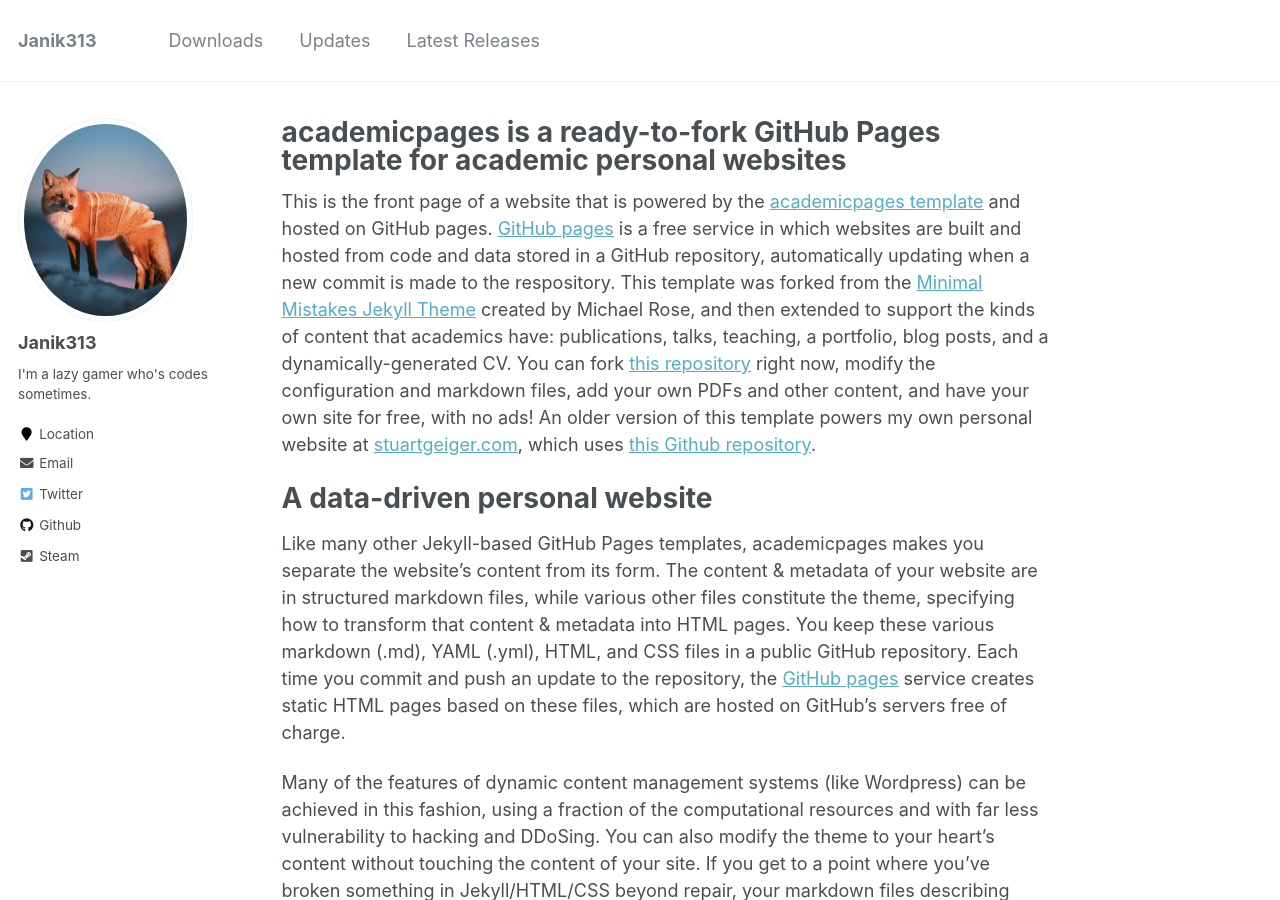
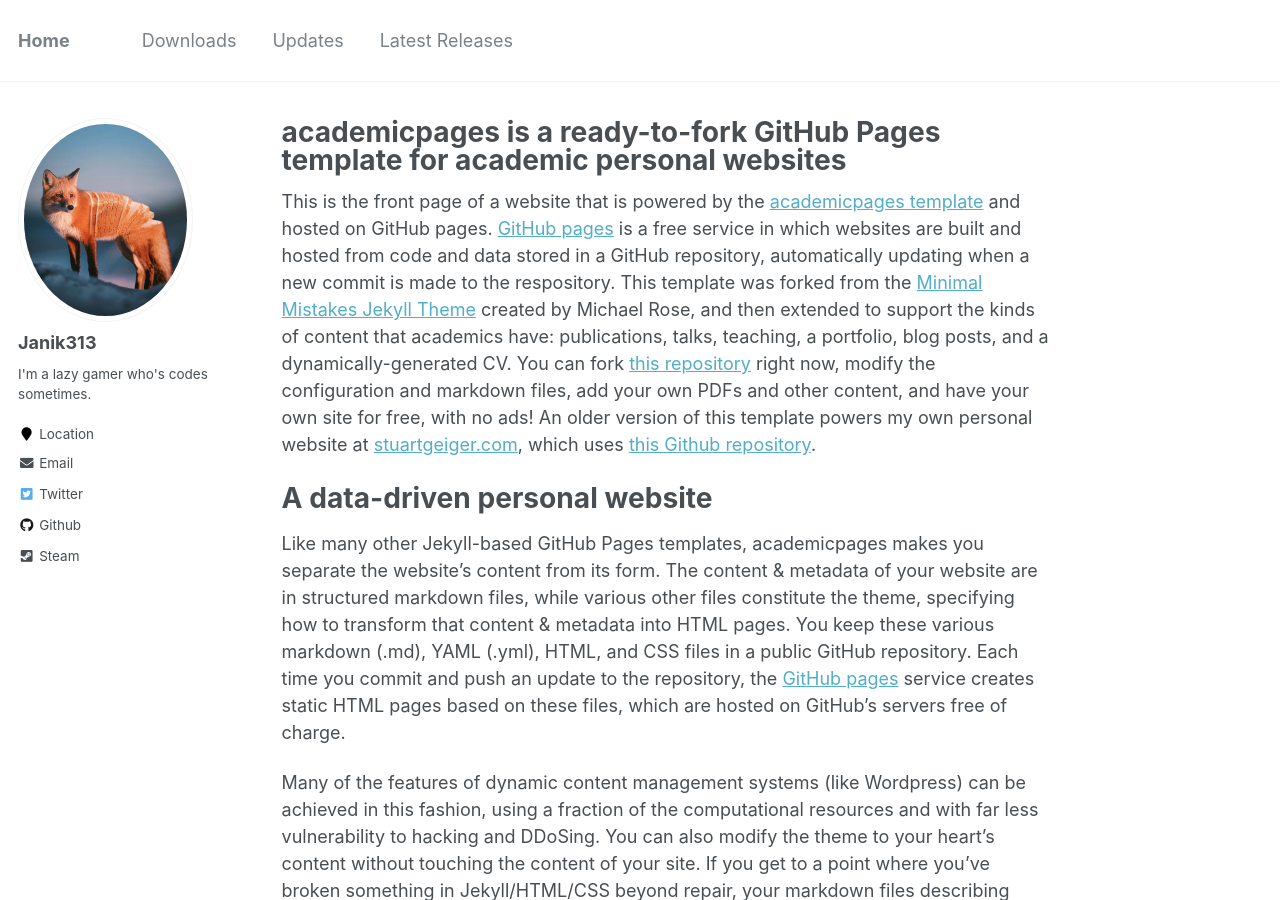
Before and after one commit to Janik313/janik313.github.io, a Jekyll site: the page built from _pages/about.md, in a window 1280 px wide and 900 px high. Built offline with Jekyll 4.4.1, drawn with Linux system fonts in a browser that asks for light colours.

Commit message:
Update _config.yml

```diff
--- a/_config.yml
+++ b/_config.yml
@@ -7,12 +7,12 @@
 
 # Site Settings
 locale                   : "en-US"
-title                    : "Janik313"
+title                    : "Home"
 title_separator          : "-"
 name                     : &name "Janik313"
 description              : &description "A lazy gamer who codes sometimes."
 url                      : https://janik313.github.io
-baseurl                  : "" # the subpath of your site, e.g. "/blog"
+baseurl                  : "/downloads" # the subpath of your site, e.g. "/blog"
 repository               : "janik313/janik313.github.io"
 teaser                   :  # filename of teaser fallback teaser image placed in /images/, .e.g. "500x300.png"
 breadcrumbs              : false # true, false (default)
```
